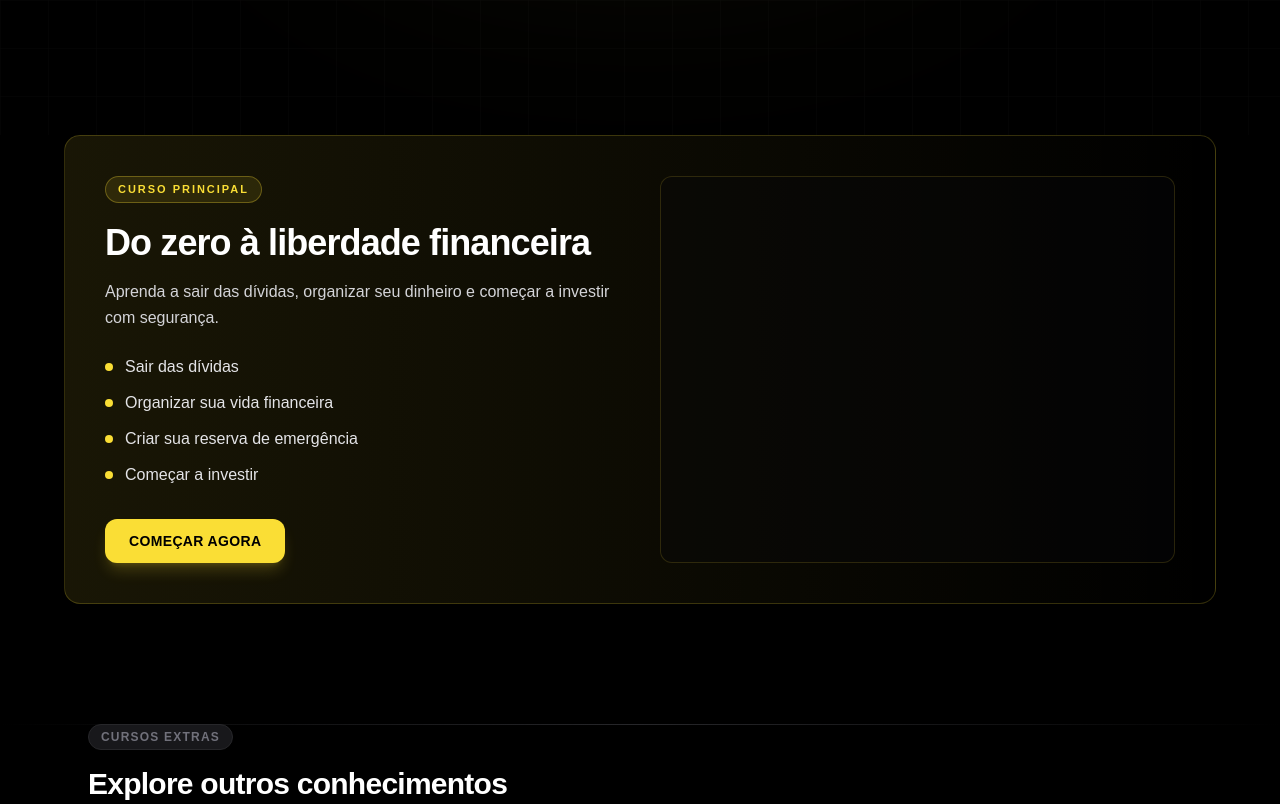
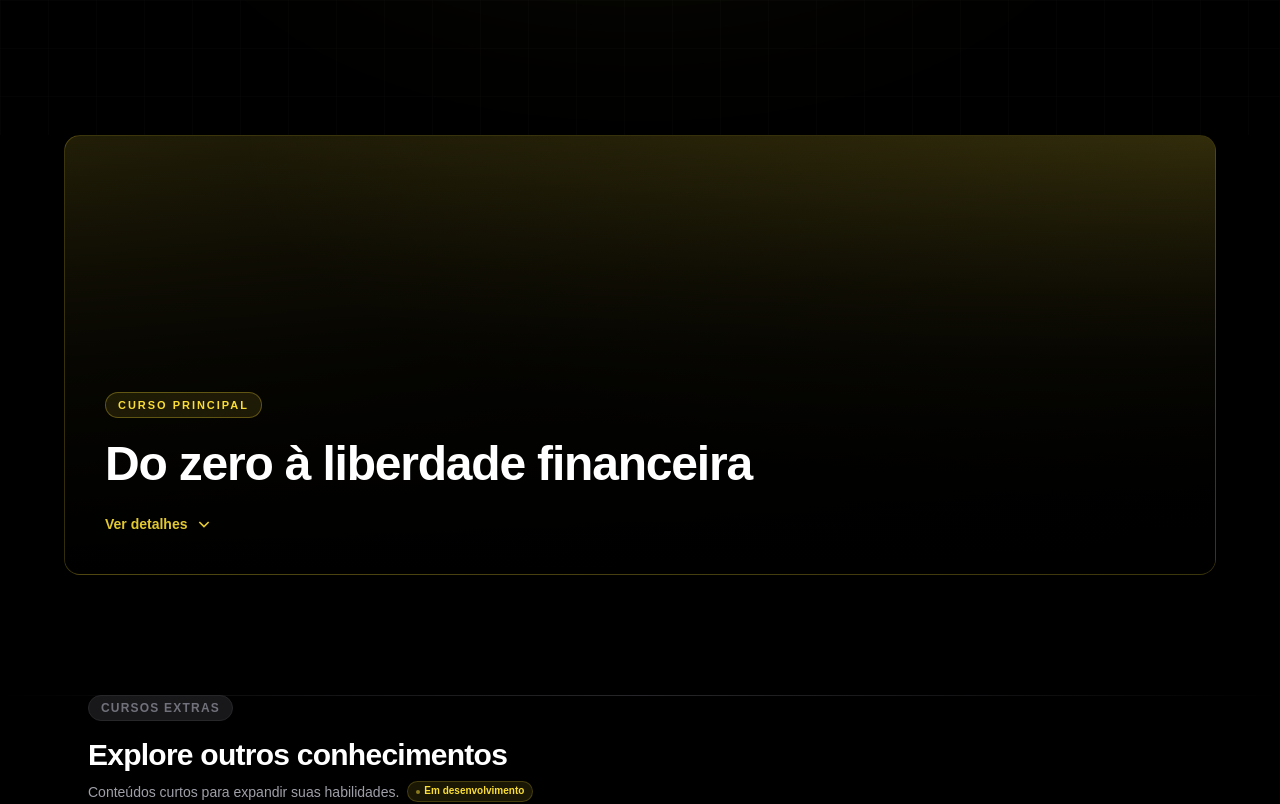
Before and after one commit to gustavo-gomess/AURUM, a Next.js app in the folder aurum-plataforma/: page / in a window 1280 px wide. Shown: the part 880-1684 px from the top of the page. Built offline with nearby package versions, Linux system fonts and the light colour scheme.

Commit message:
feat: implement smooth scrolling for better navigation, remove unused HowItWorks component, and enhance CursoPrincipalBanner with expandable details

```diff
--- a/aurum-plataforma/src/app/globals.css
+++ b/aurum-plataforma/src/app/globals.css
@@ -44,6 +44,10 @@
   --color-gray-700: #4A545C;
   --color-gray-800: #3A4147;
   --color-gray-900: #2A2F33;
+}
+
+html {
+  scroll-behavior: smooth;
 }
 
 body {
--- a/aurum-plataforma/src/app/page.tsx
+++ b/aurum-plataforma/src/app/page.tsx
@@ -5,7 +5,6 @@ import Problem from "@/components/home/Problem"
 import Solution from "@/components/home/Solution"
 import LearningPath from "@/components/home/LearningPath"
 import ExtraCourses from "@/components/home/ExtraCourses"
-import HowItWorks from "@/components/home/HowItWorks"
 import Differentials from "@/components/home/Differentials"
 import Gamification from "@/components/home/Gamification"
 import Testimonials from "@/components/home/Testimonials"
@@ -25,7 +24,6 @@ export default function Home() {
         <Problem />
         <Solution />
         <LearningPath />
-        <HowItWorks />
         <Differentials />
         <Gamification />
         <Testimonials />
--- a/aurum-plataforma/src/components/CursoPrincipalBanner.tsx
+++ b/aurum-plataforma/src/components/CursoPrincipalBanner.tsx
@@ -1,4 +1,13 @@
+"use client"
+
+import Image from "next/image"
+import { useState } from "react"
+
+const IMAGEM_BANNER: string | null = null
+
 export default function CursoPrincipalBanner() {
+  const [aberto, setAberto] = useState(false)
+
   const beneficios = [
     "Sair das dívidas",
     "Organizar sua vida financeira",
@@ -9,22 +18,67 @@ export default function CursoPrincipalBanner() {
   return (
     <section className="bg-black px-6 pb-10">
       <div className="max-w-6xl mx-auto">
-        <div className="rounded-2xl border border-yellow-500/20 bg-gradient-to-r from-yellow-500/10 to-transparent p-8 md:p-10">
-          <div className="grid md:grid-cols-2 gap-8 md:gap-10 items-center">
-            <div>
-              <span className="inline-flex items-center rounded-full border border-yellow-500/30 bg-yellow-500/10 px-3 py-1 text-[11px] font-bold tracking-[0.18em] text-yellow-400">
-                CURSO PRINCIPAL
-              </span>
+        <button
+          type="button"
+          onClick={() => setAberto((v) => !v)}
+          aria-expanded={aberto}
+          aria-controls="curso-principal-detalhes"
+          className="group relative block w-full overflow-hidden rounded-2xl border border-yellow-500/20 bg-gradient-to-br from-yellow-500/15 via-yellow-500/5 to-transparent transition hover:border-yellow-500/40 hover:scale-[1.005] focus:outline-none focus:ring-2 focus:ring-yellow-400/50 text-left"
+        >
+          <div className="aspect-[16/9] md:aspect-[21/8] w-full" />
 
-              <h2 className="mt-5 text-3xl md:text-4xl font-black tracking-tight text-white">
-                Do zero à liberdade financeira
-              </h2>
+          {IMAGEM_BANNER && (
+            <Image
+              src={IMAGEM_BANNER}
+              alt="Curso principal: do zero à liberdade financeira"
+              fill
+              priority
+              sizes="(min-width: 1280px) 1152px, 100vw"
+              className="object-cover"
+            />
+          )}
 
-              <p className="mt-4 max-w-xl text-zinc-300 leading-relaxed">
+          <div className="absolute inset-0 bg-[radial-gradient(ellipse_at_top_right,rgba(250,222,53,0.18),transparent_60%)]" />
+
+          <div className="absolute inset-0 bg-gradient-to-t from-black via-black/70 to-black/10" />
+
+          <div className="absolute inset-0 flex flex-col justify-end p-6 md:p-10">
+            <span className="inline-flex w-fit items-center rounded-full border border-yellow-500/30 bg-yellow-500/10 px-3 py-1 text-[11px] font-bold tracking-[0.18em] text-yellow-400 mb-4">
+              CURSO PRINCIPAL
+            </span>
+
+            <h2 className="text-3xl md:text-5xl font-black tracking-tight text-white max-w-2xl leading-tight">
+              Do zero à liberdade financeira
+            </h2>
+
+            <div className="mt-5 flex items-center gap-2 text-sm font-semibold text-yellow-400/90">
+              <span>{aberto ? "Ocultar detalhes" : "Ver detalhes"}</span>
+              <svg
+                className={`w-4 h-4 transition-transform duration-300 ${aberto ? "rotate-180" : ""}`}
+                fill="none"
+                stroke="currentColor"
+                strokeWidth={2.5}
+                viewBox="0 0 24 24"
+              >
+                <path d="M19 9l-7 7-7-7" />
+              </svg>
+            </div>
+          </div>
+        </button>
+
+        <div
+          id="curso-principal-detalhes"
+          className={`grid transition-all duration-500 ease-in-out ${
+            aberto ? "grid-rows-[1fr] opacity-100 mt-4" : "grid-rows-[0fr] opacity-0"
+          }`}
+        >
+          <div className="overflow-hidden">
+            <div className="rounded-2xl border border-yellow-500/20 bg-zinc-900/40 p-6 md:p-8">
+              <p className="max-w-2xl text-zinc-300 leading-relaxed">
                 Aprenda a sair das dívidas, organizar seu dinheiro e começar a investir com segurança.
               </p>
 
-              <ul className="mt-6 space-y-3 text-zinc-200">
+              <ul className="mt-6 grid gap-3 sm:grid-cols-2 text-zinc-200">
                 {beneficios.map((beneficio) => (
                   <li key={beneficio} className="flex items-center gap-3">
                     <span className="h-2 w-2 rounded-full bg-yellow-400" />
@@ -33,15 +87,13 @@ export default function CursoPrincipalBanner() {
                 ))}
               </ul>
 
-              <button
-                type="button"
+              <a
+                href="#trilha"
                 className="mt-8 inline-flex items-center justify-center rounded-xl bg-yellow-400 px-6 py-3 text-sm font-extrabold uppercase tracking-wide text-black shadow-lg shadow-yellow-500/20 transition hover:scale-105"
               >
                 Começar agora
-              </button>
+              </a>
             </div>
-
-            <div className="h-56 md:h-full min-h-[220px] rounded-xl border border-yellow-500/15 bg-zinc-950/40" />
           </div>
         </div>
       </div>
--- a/aurum-plataforma/src/components/home/LearningPath.tsx
+++ b/aurum-plataforma/src/components/home/LearningPath.tsx
@@ -23,7 +23,7 @@ function PlayIcon() {
 
 export default function LearningPath() {
   return (
-    <section id="trilha" className="relative bg-zinc-950 px-6 py-28 overflow-hidden">
+    <section id="trilha" className="relative bg-zinc-950 px-6 py-28 overflow-hidden scroll-mt-20">
       <div className="absolute top-0 left-1/2 -translate-x-1/2 w-1/2 h-px bg-gradient-to-r from-transparent via-zinc-700 to-transparent" />
 
       <div className="max-w-2xl mx-auto">
```
